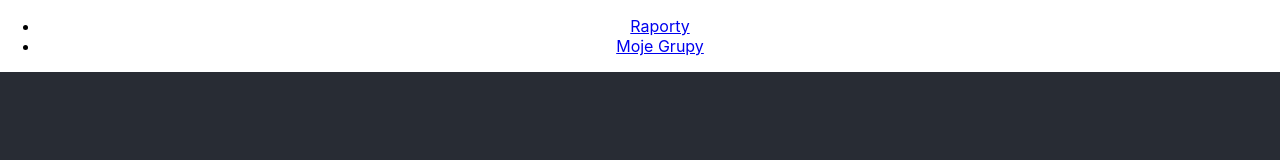
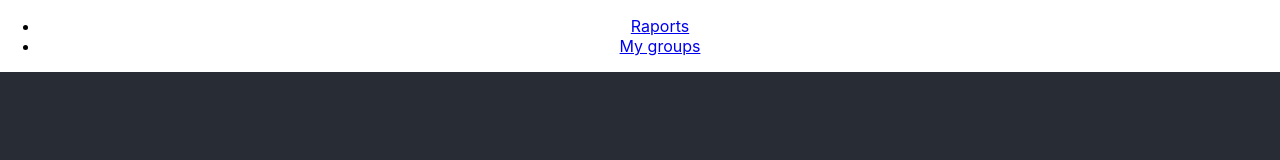
Before and after one commit to kendyl93/hommiesBudgety, a React (Create React App) app: page / in a window 1280 px wide. Shown: the top 160 px of the page. Built offline with nearby package versions, Linux system fonts and the light colour scheme.

Commit message:
Add Link to prevent default reloading page

```diff
--- a/src/Components/PageNavigation.js
+++ b/src/Components/PageNavigation.js
@@ -1,14 +1,15 @@
 import React from 'react';
+import { Link } from 'react-router-dom';
 
 const PageNavigation = props => {
   return (
     <nav>
       <ul>
         <li>
-          <a href="/">Raporty</a>
+          <Link to="/">Raports</Link>
         </li>
         <li>
-          <a href="/my-groups">Moje Grupy</a>
+          <Link to="/my-groups">My groups</Link>
         </li>
       </ul>
     </nav>
```
